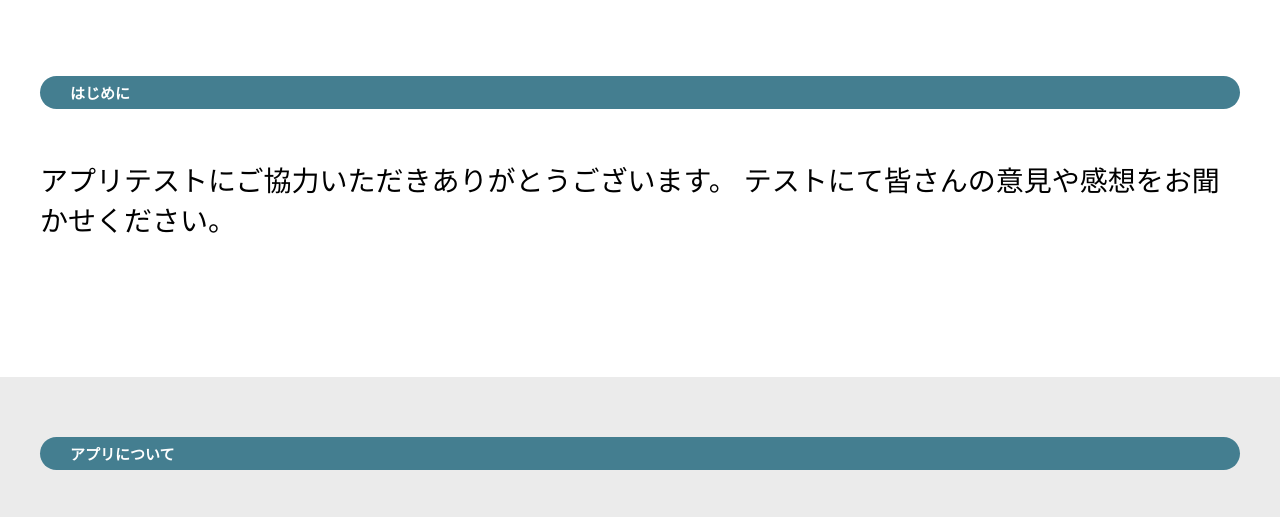
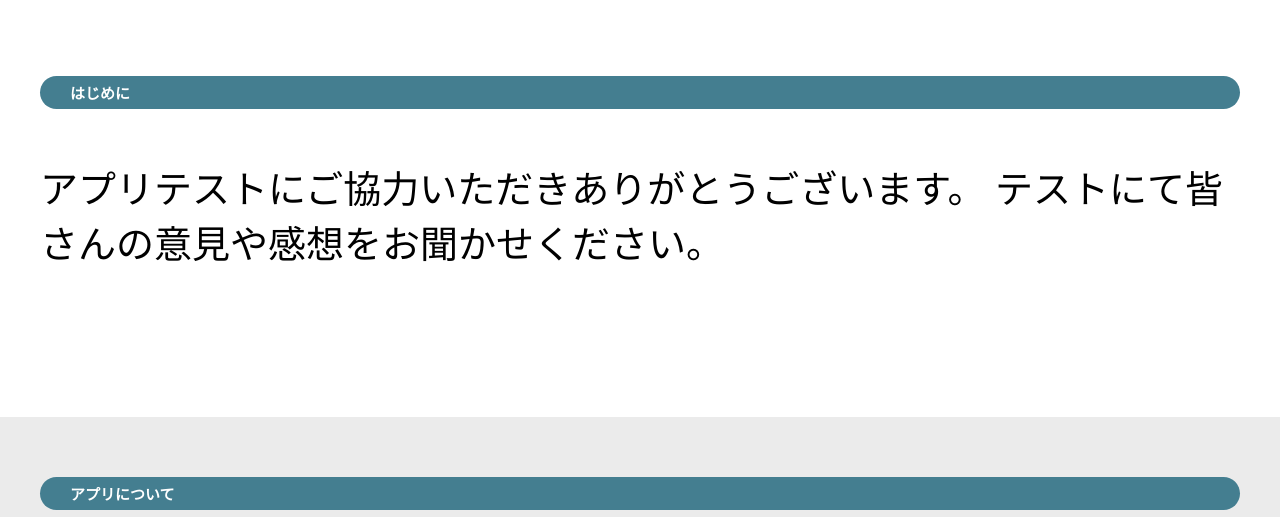
Before and after one commit to TakashiOda/studin_space.github.io, a plain HTML site: page _site/index.html in a window 1280 px wide. Shown: the part 116-633 px from the top of the page. Drawn offline with Linux system fonts and the light colour scheme.

Commit message:
fonbtsize2

```diff
--- a/_site/index.html
+++ b/_site/index.html
@@ -113,7 +113,7 @@
   }
   section p {
     margin-top: 0;
-    font-size: 28px;
+    font-size: 38px;
   }
   section.even {
     background: #ebebeb;
```
Also changed, not shown: index.html (+1 -1 lines).
